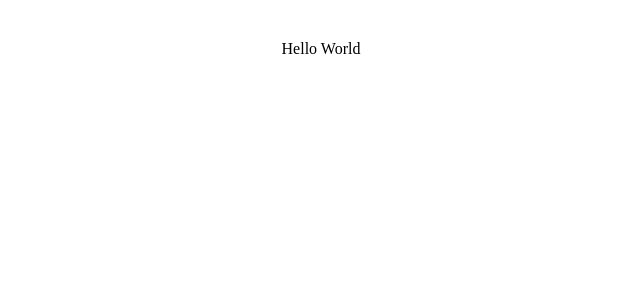
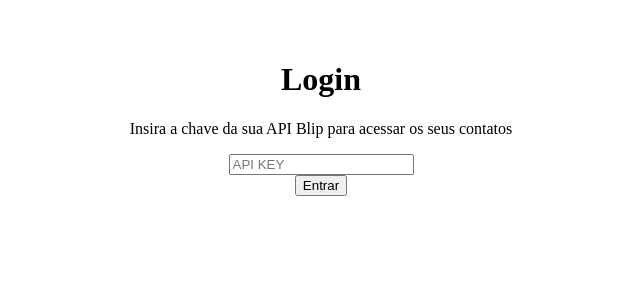
Before and after one commit to barbarabarbabela/blip-chat, a React (Vite) app in the folder web/: page / in a window 1280 px wide. Shown: the top 300 px of the page, without its empty margins (319-959 px from the left). Built offline with nearby package versions, Linux system fonts and the light colour scheme.

Commit message:
feat: create router

```diff
--- a/web/src/App.jsx
+++ b/web/src/App.jsx
@@ -1,11 +1,19 @@
 
 import './App.css'
+import HomePage from './components/home-page'
+import LoginPage from './components/login-page'
+import { BrowserRouter as Router, Routes, Route } from 'react-router-dom';
 
 function App() {
 
   return (
     <>
-      Hello World
+    <Router>
+      <Routes>
+        <Route path="/" element={<LoginPage />} />
+        <Route path="/home" element={<HomePage />} />
+      </Routes>
+    </Router>
     </>
   )
 }
```
